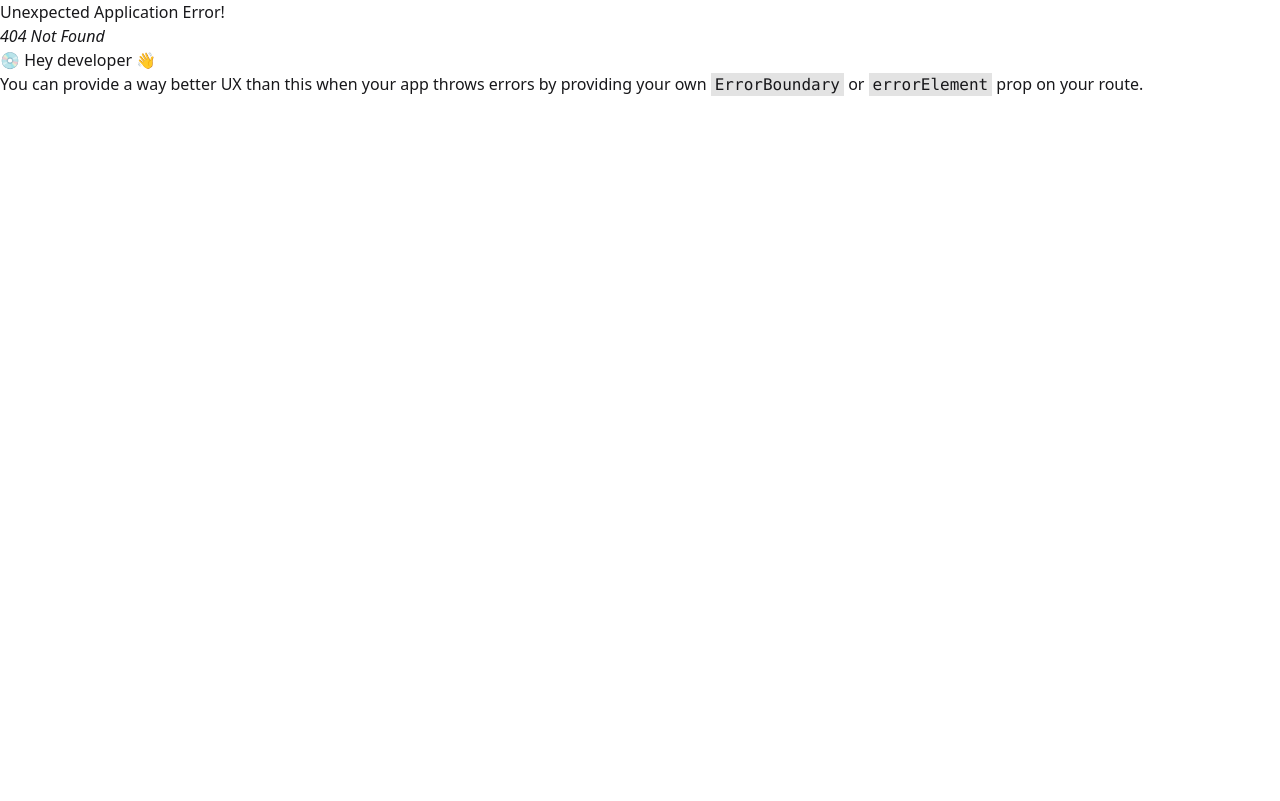
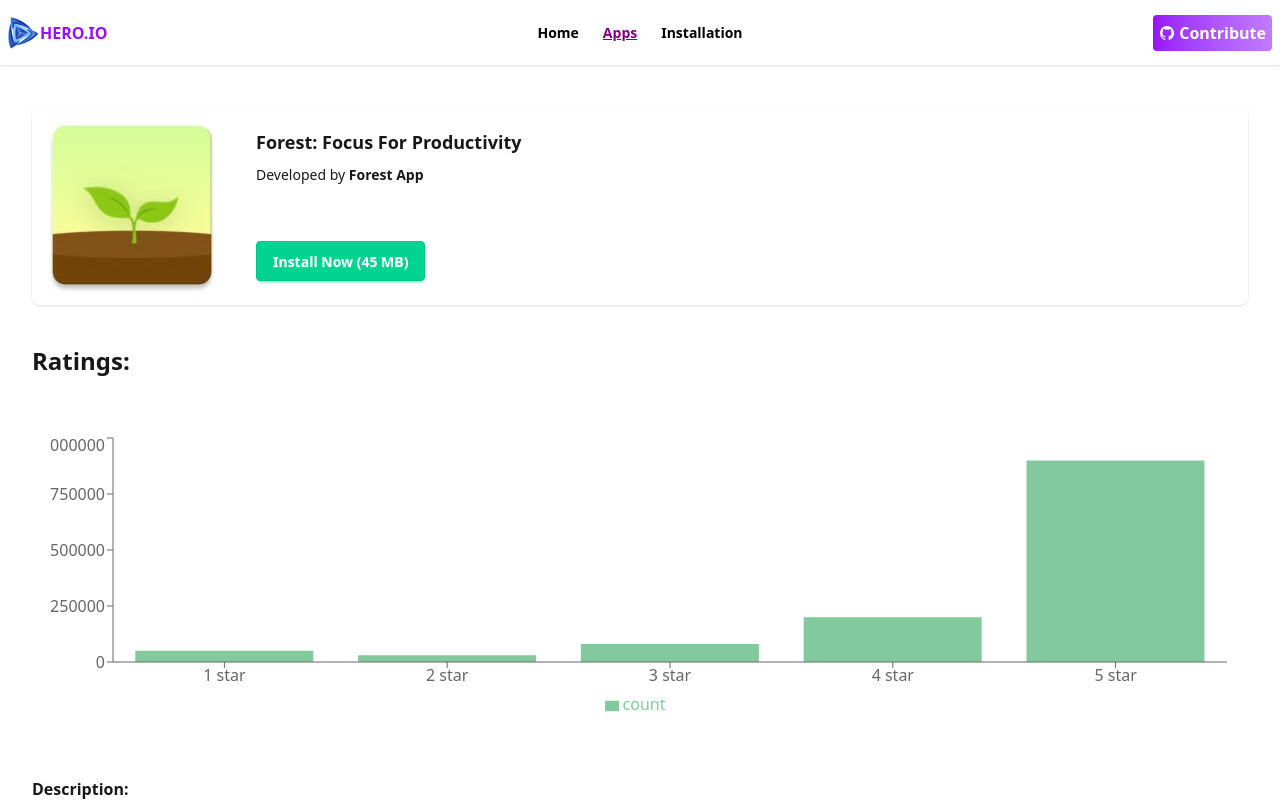
Before and after one commit to md-rafiul-islam/hero.io-assignment, a React (Vite) app: page /apps/app-details/1 in a window 1280 px wide. Before the commit this address had no page. Shown: the top 801 px of the page. Built offline with nearby package versions, Linux system fonts and the light colour scheme.

Commit message:
app detail page added

```diff
--- a/package.json
+++ b/package.json
@@ -17,6 +17,7 @@
     "react-icons": "^5.5.0",
     "react-router": "^7.9.6",
     "react-spinners": "^0.17.0",
+    "recharts": "^3.4.1",
     "tailwindcss": "^4.1.17"
   },
   "devDependencies": {
--- a/src/Components/Card.jsx
+++ b/src/Components/Card.jsx
@@ -1,10 +1,12 @@
 import React from "react";
 import { FcRating } from "react-icons/fc";
 import { IoMdDownload } from "react-icons/io";
+import { Link } from "react-router";
 
 const Card = ({ data }) => {
   return (
-    <div className="card bg-base-100 p-4 shadow-2xl">
+    <Link to={`/apps/app-details/${data.id}`}>
+      <div className="card  bg-base-100 p-4 shadow-2xl hover:scale-105 transition ease-in-out">
         <img
           src={data.image}
           alt={data.title}
@@ -17,7 +19,7 @@
         <div className="flex justify-between px-5">
           <div className="flex items-center">
             <IoMdDownload />
-          <p>{data.downloads}</p>
+            <p className="text-green-700">{data.downloads}</p>
           </div>
           <div className="flex items-center gap-1">
             <FcRating />
@@ -25,6 +27,7 @@
           </div>
         </div>
       </div>
+    </Link>
   );
 };
 
--- a/src/Hooks/useAppsData.js
+++ b/src/Hooks/useAppsData.js
@@ -8,7 +8,7 @@
 
   useEffect(() => {
     setLoading(true);
-    axios("./appsData.json")
+    axios("../../appsData.json")
       .then((data) => setData(data.data))
       .catch((error) => setError(error))
       .finally(() => setLoading(false));
--- a/src/Layouts/MainLayout.jsx
+++ b/src/Layouts/MainLayout.jsx
@@ -7,7 +7,7 @@
   return (
     <div className="flex flex-col min-h-screen">
       <Navbar></Navbar>
-      <main className="flex-1 mx-auto ">
+      <main className="flex-1 ">
         <Outlet></Outlet>
       </main>
 
--- /dev/null
+++ b/src/Pages/AppDetails.jsx
@@ -0,0 +1,69 @@
+import React from "react";
+import { useParams } from "react-router";
+import useAppsData from "../Hooks/useAppsData";
+import { RingLoader } from "react-spinners";
+import {
+  Bar,
+  BarChart,
+  Legend,
+  Rectangle,
+  ResponsiveContainer,
+  Tooltip,
+  XAxis,
+  YAxis,
+} from "recharts";
+
+const AppDetails = () => {
+  const { id } = useParams();
+
+  const { data, loading, error } = useAppsData();
+
+  let thisAppDetails = {};
+  thisAppDetails = data.find((data) => data.id == id);
+  console.log(thisAppDetails);
+
+  if (loading) {
+    return <RingLoader></RingLoader>;
+  } else {
+    return (
+      <div className="space-y-10">
+        <div className="flex mt-10 card w-[calc(100%-5%)] mx-auto lg:card-side bg-base-100 shadow-sm">
+          <figure>
+            <img src={thisAppDetails.image} alt="Album" />
+          </figure>
+          <div className="card-body">
+            <h2 className="card-title">{thisAppDetails.title}</h2>
+            <p>
+              Developed by{" "}
+              <span className="font-bold">{thisAppDetails.companyName}</span>
+            </p>
+            <div className="card-actions ">
+              <button className="btn btn-success text-white font-bold">
+                Install Now ({thisAppDetails.size} MB)
+              </button>
+            </div>
+          </div>
+        </div>
+        <p className="w-[calc(100%-5%)] mx-auto font-bold text-2xl">Ratings:</p>
+        <div className="bg-base-100 p-4 h-80 w-[calc(100%-5%)] mx-auto">
+          <ResponsiveContainer width="100%" height="100%">
+            <BarChart data={thisAppDetails.ratings}>
+              <XAxis dataKey="name" />
+              <YAxis />
+              <Tooltip />
+              <Legend />
+
+              <Bar dataKey="count" fill="#82ca9d" />
+            </BarChart>
+          </ResponsiveContainer>
+        </div>
+        <div className="flex flex-col w-[calc(100%-5%)] mx-auto">
+          <p className="font-bold">Description:</p>
+          <p>{thisAppDetails.description}</p>
+        </div>
+      </div>
+    );
+  }
+};
+
+export default AppDetails;
--- a/src/Pages/Apps.jsx
+++ b/src/Pages/Apps.jsx
@@ -15,7 +15,6 @@
       .toLocaleLowerCase()
       .includes(text.trim().toLocaleLowerCase())
   );
-  console.log(searchData);
 
   return (
     <div className="space-y-14 mt-7">
@@ -26,7 +25,7 @@
         </p>
       </div>
 
-      <div className="flex w-screen justify-between items-center">
+      <div className="flex sm:flex-col md:flex-row lg:flex-row w-[calc(100%-5%)] mx-auto justify-between items-center">
         <h1 className="text-2xl font-semibold">
           ({searchData.length}) Apps Found
         </h1>
--- a/src/Routes/Router.jsx
+++ b/src/Routes/Router.jsx
@@ -3,6 +3,7 @@
 import MainLayout from "../Layouts/MainLayout";
 import Apps from "../Pages/Apps";
 import Installation from "../Pages/Installation";
+import AppDetails from "../Pages/AppDetails";
 
 const router = createBrowserRouter([
   {
@@ -21,6 +22,11 @@
         path: "/installation",
         Component: Installation,
       },
+      {
+        path: "/apps/app-details/:id",
+
+        Component: AppDetails,
+      },
     ],
   },
 ]);
```
Also changed, not shown: 1 other file (tests, documents, lock files or other folders). Lines whose indentation alone changed are shown as unchanged.
